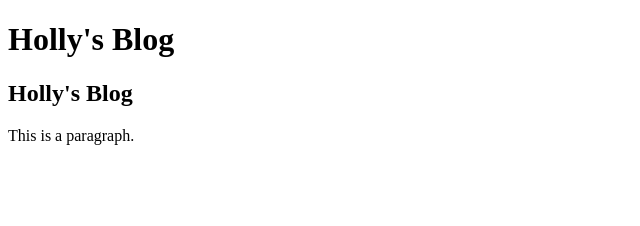
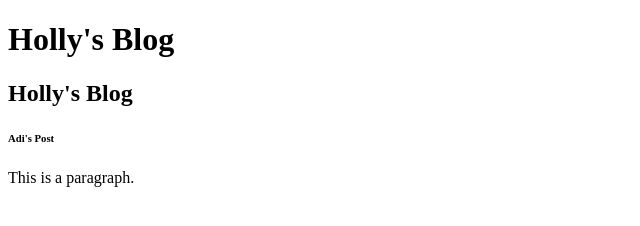
Before and after one commit to mindfulholly/mindfulholly.github.io, a plain HTML site: page index.html in a window 1280 px wide. Shown: the whole page, without its empty margins (0-640 px from the left). Drawn offline with Linux system fonts and the light colour scheme.

Commit message:
Update index.html

```diff
--- a/index.html
+++ b/index.html
@@ -8,6 +8,7 @@
 
 <h1> Holly's Blog </h1>
 <h2> Holly's Blog </h2>
+  <h6> Adi's Post </h6>
 <p>This is a paragraph.</p>
 
 </body>
```
